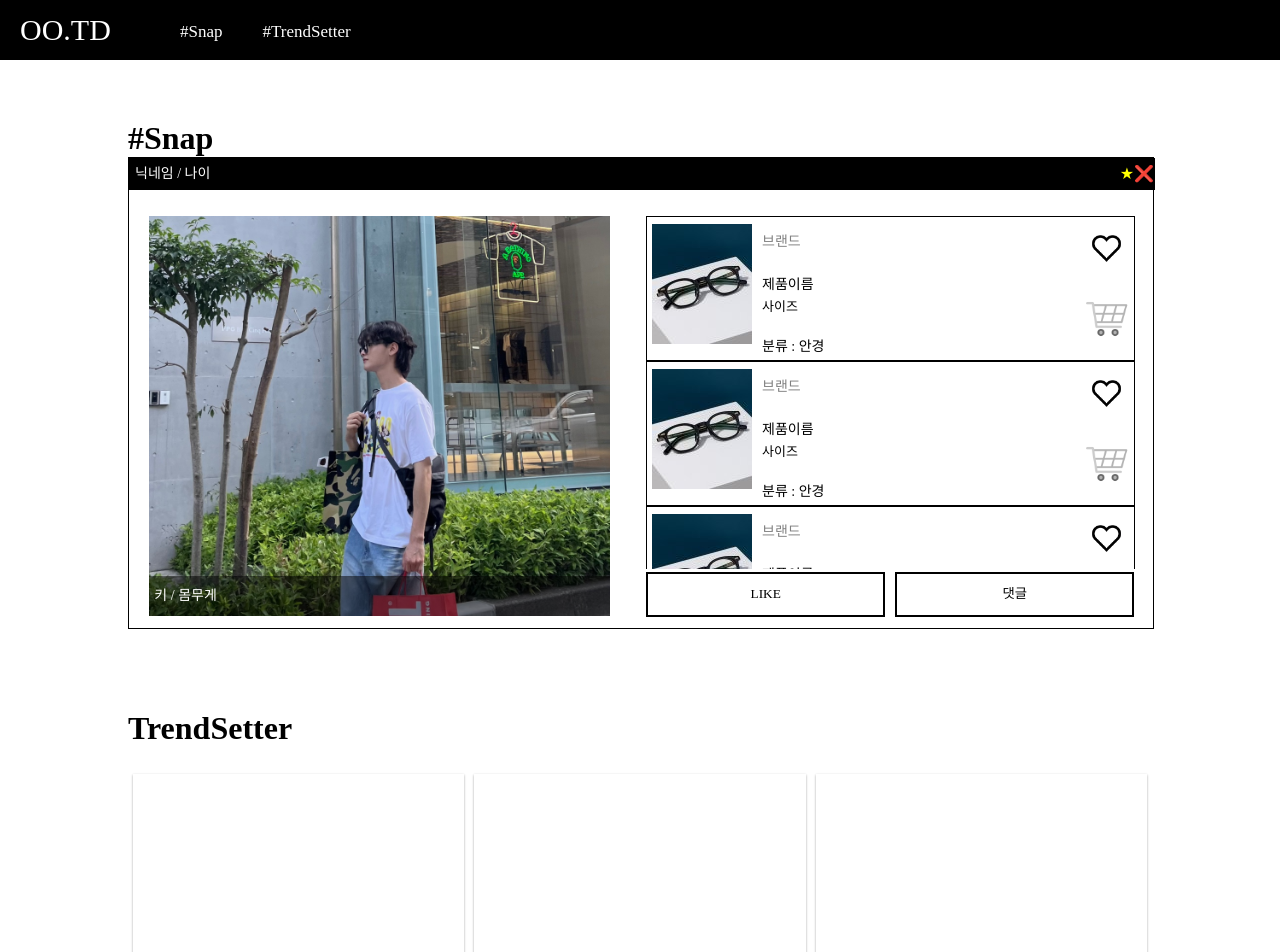
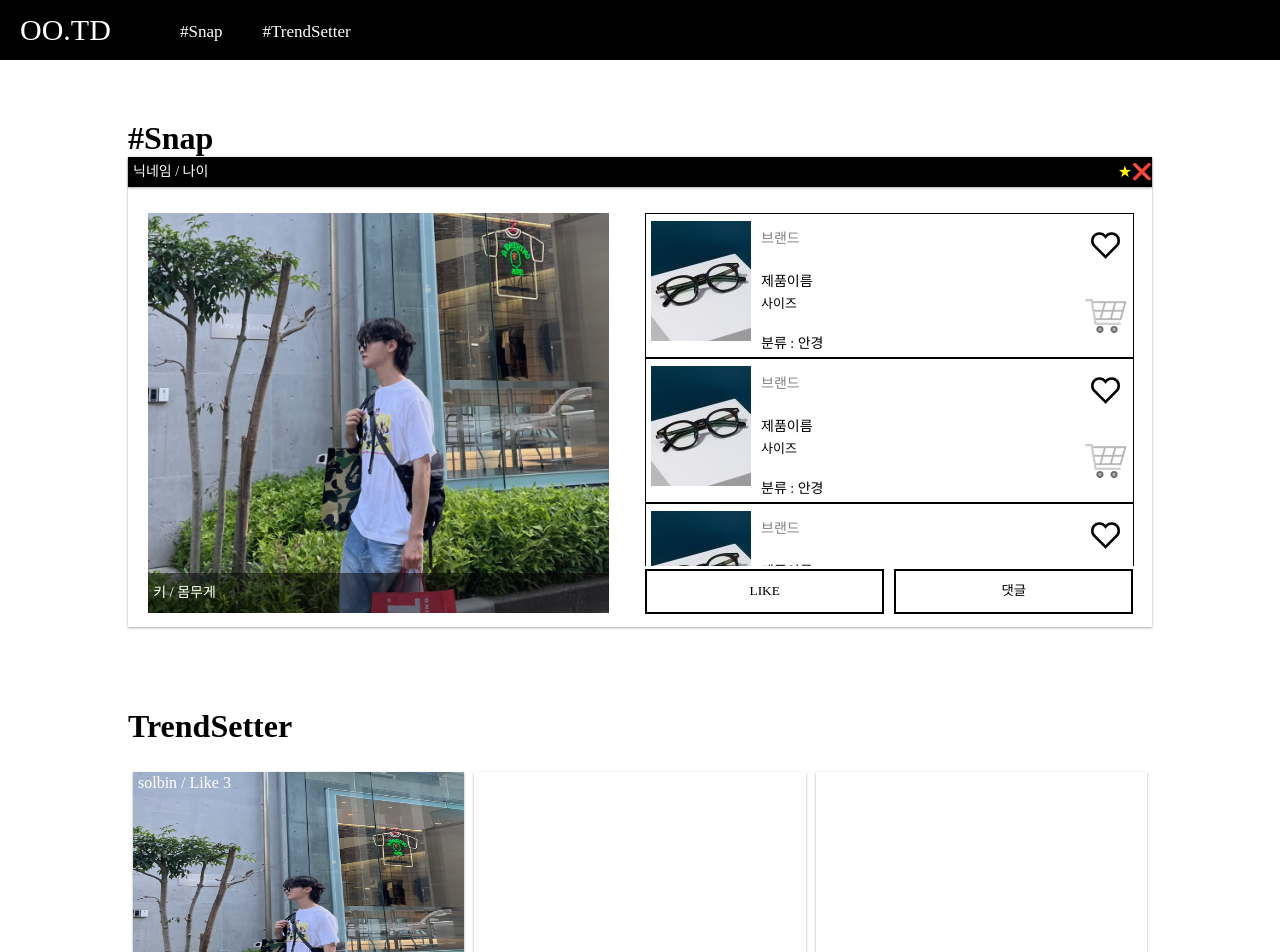
Before and after one commit to solbinsol/ootd, a Next.js app: page / in a window 1280 px wide. Shown: the top 952 px of the page. Built offline with nearby package versions, Linux system fonts and the light colour scheme; a web font is replaced by a local one.

Commit message:
중간부분

```diff
--- a/src/component/OOTD/OOTD.module.css
+++ b/src/component/OOTD/OOTD.module.css
@@ -285,8 +285,9 @@
 
 
 .OOTD{
+    box-shadow: 0 1px 3px rgba(0,0,0,0.12), 0 1px 2px rgba(0,0,0,0.24);
+
     width: 60vw;
-    border: 1px solid #000;
     font-family: 'GongGothicMedium';
     float: left;
     margin-top: 60px;
@@ -296,7 +297,7 @@
 }
 .OOTDHeader{
     width: 100%;
-    border: 1px solid #000;
+    box-shadow: 0 1px 3px rgba(0,0,0,0.12), 0 1px 2px rgba(0,0,0,0.24);
 
     background-color: black;
     height: 30px;
--- a/src/component/TrendSetter/Trend.module.css
+++ b/src/component/TrendSetter/Trend.module.css
@@ -19,7 +19,7 @@
 }
 @media screen and (max-width:721px) {
     .TSbox{
-        height: 180px !important;
+        height: 200px !important;
     }
 }
 .TrendSetter {
@@ -45,3 +45,13 @@
 .TSbox:hover {
     box-shadow: 0 14px 28px rgba(0,0,0,0.25), 0 10px 10px rgba(0,0,0,0.22);
   }
+  .TSheader{
+    position: absolute;
+    color:white;
+    margin-left: 5px;
+    margin-top: 2px;
+  }
+  .TSbox img{
+    width: 100%;
+    height: 100%;
+  }
--- a/src/component/TrendSetter/TrendSetter.js
+++ b/src/component/TrendSetter/TrendSetter.js
@@ -8,7 +8,10 @@ export default function TrendSetter(){
             <h1>TrendSetter</h1>
             <div id="TrendSetter" className={style.TrendSetterBox}>
                 <div className={style.TSbox}>
-
+                    <div className={style.TSheader}>
+                        solbin / Like 3
+                    </div>
+                    <img src="img/ootd1.jpg"></img>
                 </div>
                 <div className={style.TSbox}>
 
```
